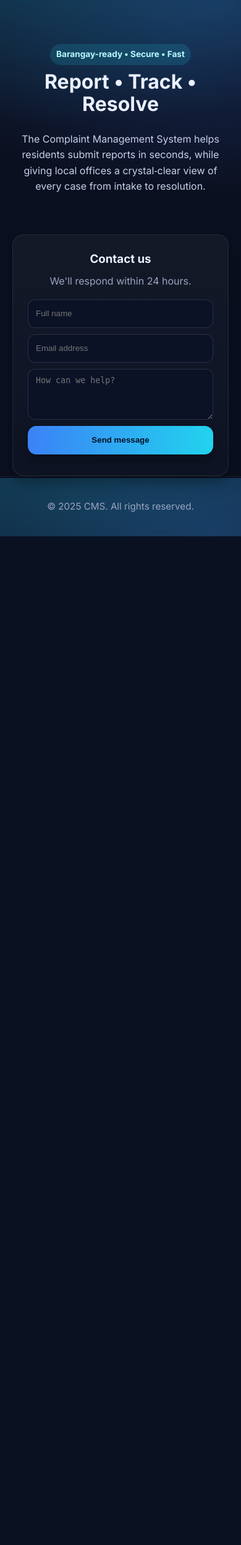
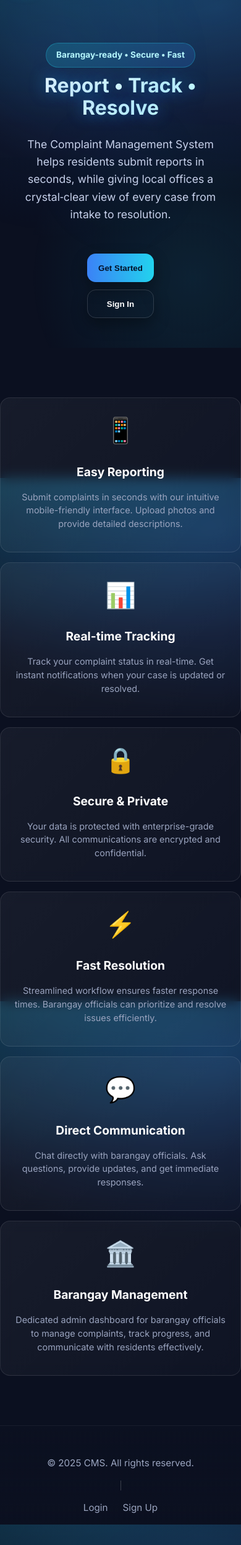
Before and after one commit to DwightBuma-at/CAPSTONE-2_Complaint-Management-System-, a Django app: template myapp/templates/index.html in a window 390 px wide. Shown: the part 73-2565 px from the top of the page at 62% size. Before the commit the page ends 938 px from the top, so only its background shows below. Run offline with Django 5.2, Linux system fonts and the light colour scheme; the template is opened without the code that fills it, so the values that code supplies are empty.

Commit message:
Enhanced index.html with modern design and features section
- Added animated hero section with floating badge and glowing title
- Added 6 feature cards showcasing system capabilities
- Enhanced footer with navigation links
- Added glass morphism effects and smooth animations
- Improved mobile responsiveness
- Removed contact form and support link as requested
- Enhanced visual appeal while maintaining all backend functionality

```diff
--- a/myapp/templates/index.html
+++ b/myapp/templates/index.html
@@ -83,12 +83,30 @@
     .btn--small{height:36px;padding:0 14px;font-size:0.9rem}
     .hamburger{display:none;background:none;border:none;color:#fff;font-size:28px}
     /* Hero */
-    .hero{padding:72px 0 48px}
-    .hero__grid{display:flex;flex-direction:column;align-items:center;text-align:center;max-width:800px;margin:0 auto}
-    .kicker{display:inline-block;padding:6px 10px;border-radius:999px;background:rgba(34,211,238,.15);color:#b7f9ff;font-weight:700;font-size:.85rem}
-    h1{font-size:clamp(2rem,5vw,3.5rem);line-height:1.12;margin:.6rem 0}
-    .lead{color:#c6d0ea;max-width:60ch}
-    .hero__cta{display:flex;gap:12px;flex-wrap:wrap;margin-top:20px}
+    .hero{padding:72px 0 48px;position:relative;overflow:hidden}
+    .hero__grid{display:flex;flex-direction:column;align-items:center;text-align:center;max-width:800px;margin:0 auto;position:relative;z-index:2}
+    .kicker{display:inline-block;padding:8px 16px;border-radius:999px;background:linear-gradient(135deg,rgba(34,211,238,.2),rgba(59,130,246,.2));color:#b7f9ff;font-weight:700;font-size:.85rem;border:1px solid rgba(34,211,238,.3);backdrop-filter:blur(10px);animation:float 3s ease-in-out infinite}
+    h1{font-size:clamp(2rem,5vw,3.5rem);line-height:1.12;margin:.6rem 0;background:linear-gradient(135deg,#fff,#b7f9ff);-webkit-background-clip:text;-webkit-text-fill-color:transparent;background-clip:text;animation:glow 2s ease-in-out infinite alternate}
+    .lead{color:#c6d0ea;max-width:60ch;font-size:1.1rem;line-height:1.6}
+    .hero__cta{display:flex;gap:12px;flex-wrap:wrap;margin-top:32px}
+
+    /* Animated background elements */
+    .hero::before{content:'';position:absolute;top:0;left:0;right:0;bottom:0;background:radial-gradient(circle at 20% 20%,rgba(59,130,246,.1) 0%,transparent 50%),radial-gradient(circle at 80% 80%,rgba(34,211,238,.1) 0%,transparent 50%);animation:backgroundShift 8s ease-in-out infinite}
+    .hero::after{content:'';position:absolute;top:50%;left:50%;width:300px;height:300px;background:radial-gradient(circle,rgba(59,130,246,.05) 0%,transparent 70%);border-radius:50%;transform:translate(-50%,-50%);animation:pulse 4s ease-in-out infinite}
+
+    /* Feature cards */
+    .features{display:grid;grid-template-columns:repeat(auto-fit,minmax(250px,1fr));gap:24px;margin:48px 0;max-width:1000px;margin-left:auto;margin-right:auto}
+    .feature-card{background:linear-gradient(135deg,rgba(255,255,255,.05),rgba(255,255,255,.02));border:1px solid rgba(255,255,255,.1);border-radius:16px;padding:24px;text-align:center;transition:all 0.3s ease;backdrop-filter:blur(10px)}
+    .feature-card:hover{transform:translateY(-4px);border-color:rgba(59,130,246,.3);box-shadow:0 8px 32px rgba(59,130,246,.1)}
+    .feature-icon{font-size:2.5rem;margin-bottom:16px;display:block}
+    .feature-title{font-size:1.2rem;font-weight:700;margin-bottom:8px;color:#fff}
+    .feature-desc{color:#9aa4bf;font-size:.9rem;line-height:1.5}
+
+    /* Animations */
+    @keyframes float{0%,100%{transform:translateY(0)}50%{transform:translateY(-4px)}}
+    @keyframes glow{0%{text-shadow:0 0 20px rgba(59,130,246,.3)}100%{text-shadow:0 0 30px rgba(59,130,246,.5),0 0 40px rgba(34,211,238,.3)}}
+    @keyframes backgroundShift{0%,100%{opacity:1}50%{opacity:0.8}}
+    @keyframes pulse{0%,100%{transform:translate(-50%,-50%) scale(1);opacity:0.5}50%{transform:translate(-50%,-50%) scale(1.1);opacity:0.3}}
     .card{
       background:linear-gradient(180deg, rgba(255,255,255,.04), rgba(255,255,255,.02));
       border:1px solid rgba(255,255,255,.08); border-radius: var(--radius);
@@ -109,8 +127,13 @@
     @keyframes float{0%,100%{transform:translateY(0)}50%{transform:translateY(-6px)}}
     .muted{color:var(--muted)}
     .footer{
-      padding:36px 0; color:var(--muted); font-size:.95rem;border-top:1px solid rgba(255,255,255,.06)
-    }
+      padding:48px 0; color:var(--muted); font-size:.95rem;border-top:1px solid rgba(255,255,255,.06);background:linear-gradient(180deg,transparent,rgba(11,16,32,.3))
+    }
+    .footer-content{display:flex;align-items:center;justify-content:center;gap:20px;flex-wrap:wrap;text-align:center}
+    .footer-links{display:flex;gap:24px;align-items:center;flex-wrap:wrap}
+    .footer-links a{color:var(--muted);text-decoration:none;transition:color 0.2s ease}
+    .footer-links a:hover{color:#fff}
+    .footer-divider{width:1px;height:16px;background:rgba(255,255,255,.2)}
     /* Utilities */
     .hidden{display:none}
     /* Responsive */
@@ -121,6 +144,12 @@
       .mobile{position:absolute;left:0;right:0;top:72px;background:#0b1226;padding:14px;border-bottom:1px solid rgba(255,255,255,.08)}
       .mobile a{display:block;padding:10px 0;color:#d8e1ff;text-decoration:none;border-bottom:1px dashed rgba(255,255,255,.08)}
       .mobile .btn{width:100%;margin-top:10px}
+      .features{grid-template-columns:1fr;gap:16px;margin:32px 0}
+      .feature-card{padding:20px}
+      .hero__cta{flex-direction:column;align-items:center;gap:12px}
+      .hero__cta .btn{width:100%;max-width:280px}
+      .footer-content{flex-direction:column;gap:16px}
+      .footer-links{justify-content:center}
     }
     /* Modal Styles */
     .modal {
@@ -471,7 +500,6 @@
   <div class="wrap nav__inner">
     <a class="brand" href="#top" aria-label="CMS Home"><div class="logo" aria-hidden="true"></div><span>CMS</span></a>
          <nav class="nav__links" aria-label="Main">
-       <button class="btn btn--ghost" onclick="scrollToId('contact')">Contact</button>
      </nav>
     <div class="nav__auth">
       <button class="btn btn--ghost btn--small" onclick="openModal('loginModal')" style="background:transparent;border:1px solid rgba(255,255,255,.15);color:#fff;">Login</button>
@@ -480,7 +508,7 @@
     <button class="hamburger" aria-label="Menu" id="menuBtn">☰</button>
   </div>
      <div class="mobile hidden" id="mobileMenu">
-     <button class="btn btn--ghost" onclick="scrollToId('contact');toggleMenu(false)">Contact</button><button class="btn btn--ghost" onclick="openModal('loginModal');toggleMenu(false)" style="background:transparent;border:1px solid rgba(255,255,255,.15);color:#fff;">Login</button><button class="btn" onclick="openModal('signupModal');toggleMenu(false)" style="background:linear-gradient(90deg,var(--brand),var(--brand-2));color:#031026;">Sign Up</button>
+     <button class="btn btn--ghost" onclick="openModal('loginModal');toggleMenu(false)" style="background:transparent;border:1px solid rgba(255,255,255,.15);color:#fff;">Login</button><button class="btn" onclick="openModal('signupModal');toggleMenu(false)" style="background:linear-gradient(90deg,var(--brand),var(--brand-2));color:#031026;">Sign Up</button>
    </div>
 </header>
 <!-- Modals -->
@@ -637,33 +665,59 @@
       <p class="lead">
         The Complaint Management System helps residents submit reports in seconds, while giving local offices a crystal‑clear view of every case from intake to resolution.
       </p>
+      <div class="hero__cta">
+        <button class="btn" onclick="openModal('signupModal')">Get Started</button>
+        <button class="btn btn--ghost" onclick="openModal('loginModal')">Sign In</button>
+      </div>
     </div>
 </main>
 
-<!-- Contact -->
-<section id="contact" class="wrap section">
-  <div style="display:flex;justify-content:center;">
-    <form id="contactForm" class="card" style="padding:24px;max-width:500px;width:100%;">
-      <h3 style="margin:0 0 8px;text-align:center;">Contact us</h3>
-      <p class="muted" style="margin-top:0;text-align:center;">We'll respond within 24 hours.</p>
-      <div style="display:grid;gap:10px;margin-top:16px">
-      <input name="name" placeholder="Full name" required aria-label="Full name"
-             style="height:46px;border-radius:12px;border:1px solid rgba(255,255,255,.12);background:#0b1226;color:#fff;padding:0 12px;outline:none;box-shadow:none">
-      <input name="email" type="email" placeholder="Email address" required aria-label="Email"
-             style="height:46px;border-radius:12px;border:1px solid rgba(255,255,255,.12);background:#0b1226;color:#fff;padding:0 12px">
-      <textarea name="msg" rows="4" placeholder="How can we help?" required aria-label="Message"
-             style="border-radius:12px;border:1px solid rgba(255,255,255,.12);background:#0b1226;color:#fff;padding:10px 12px;resize:vertical"></textarea>
-      <button class="btn" type="submit">Send message</button>
-      <div id="contactNote" class="muted" role="status" aria-live="polite"></div>
+<!-- Features Section -->
+<section class="wrap" style="padding:48px 0;">
+  <div class="features">
+    <div class="feature-card">
+      <span class="feature-icon">📱</span>
+      <h3 class="feature-title">Easy Reporting</h3>
+      <p class="feature-desc">Submit complaints in seconds with our intuitive mobile-friendly interface. Upload photos and provide detailed descriptions.</p>
     </div>
-  </form>
+    <div class="feature-card">
+      <span class="feature-icon">📊</span>
+      <h3 class="feature-title">Real-time Tracking</h3>
+      <p class="feature-desc">Track your complaint status in real-time. Get instant notifications when your case is updated or resolved.</p>
+    </div>
+    <div class="feature-card">
+      <span class="feature-icon">🔒</span>
+      <h3 class="feature-title">Secure & Private</h3>
+      <p class="feature-desc">Your data is protected with enterprise-grade security. All communications are encrypted and confidential.</p>
+    </div>
+    <div class="feature-card">
+      <span class="feature-icon">⚡</span>
+      <h3 class="feature-title">Fast Resolution</h3>
+      <p class="feature-desc">Streamlined workflow ensures faster response times. Barangay officials can prioritize and resolve issues efficiently.</p>
+    </div>
+    <div class="feature-card">
+      <span class="feature-icon">💬</span>
+      <h3 class="feature-title">Direct Communication</h3>
+      <p class="feature-desc">Chat directly with barangay officials. Ask questions, provide updates, and get immediate responses.</p>
+    </div>
+    <div class="feature-card">
+      <span class="feature-icon">🏛️</span>
+      <h3 class="feature-title">Barangay Management</h3>
+      <p class="feature-desc">Dedicated admin dashboard for barangay officials to manage complaints, track progress, and communicate with residents effectively.</p>
+    </div>
   </div>
 </section>
+
 <!-- Footer -->
 <footer class="wrap footer">
-     <div style="display:flex;align-items:center;justify-content:center;gap:10px;flex-wrap:wrap">
-     <div>© <span id="year"></span> CMS. All rights reserved.</div>
-   </div>
+  <div class="footer-content">
+    <div>© <span id="year"></span> CMS. All rights reserved.</div>
+    <div class="footer-divider"></div>
+    <div class="footer-links">
+      <a href="#" onclick="openModal('loginModal')">Login</a>
+      <a href="#" onclick="openModal('signupModal')">Sign Up</a>
+    </div>
+  </div>
 </footer>
 <!-- Place your script here, just before </body> -->
 <script>
@@ -684,68 +738,6 @@
       menuBtn.setAttribute('aria-expanded', String(next));
     }
     menuBtn.addEventListener('click', () => toggleMenu());
-    // Contact form - functional with backend API
-    document.querySelector('#contactForm').addEventListener('submit', async (e)=>{
-      e.preventDefault();
-
-      const formData = new FormData(e.target);
-      const name = formData.get('name');
-      const email = formData.get('email');
-      const msg = formData.get('msg');
-
-      const note = document.getElementById('contactNote');
-      const submitBtn = e.target.querySelector('button[type="submit"]');
-      const originalText = submitBtn.textContent;
-
-      // Show loading state
-      note.textContent = 'Sending...';
-      submitBtn.textContent = 'Sending...';
-      submitBtn.disabled = true;
-
-      try {
-        const response = await fetch('/api/contact/', {
-          method: 'POST',
-          headers: {
-            'Content-Type': 'application/json',
-          },
-          body: JSON.stringify({
-            name: name,
-            email: email,
-            msg: msg
-          })
-        });
-
-        const data = await response.json();
-
-        if (response.ok && data.success) {
-          // Success
-          e.target.reset();
-          note.textContent = data.message;
-          note.style.color = 'var(--ok)';
-
-          // Show success notification
-          showNotification(data.message, 'success');
-        } else {
-          // Error
-          note.textContent = data.error || 'Failed to send message. Please try again.';
-          note.style.color = 'var(--danger)';
-
-          // Show error notification
-          showNotification(data.error || 'Failed to send message. Please try again.', 'error');
-        }
-      } catch (error) {
-        console.error('Contact form error:', error);
-        note.textContent = 'Network error. Please try again.';
-        note.style.color = 'var(--danger)';
-
-        // Show error notification
-        showNotification('Network error. Please try again.', 'error');
-      } finally {
-        // Reset button state
-        submitBtn.textContent = originalText;
-        submitBtn.disabled = false;
-      }
-    });
     // Year
     document.getElementById('year').textContent = new Date().getFullYear();
     // Subtle link focus rings
```
